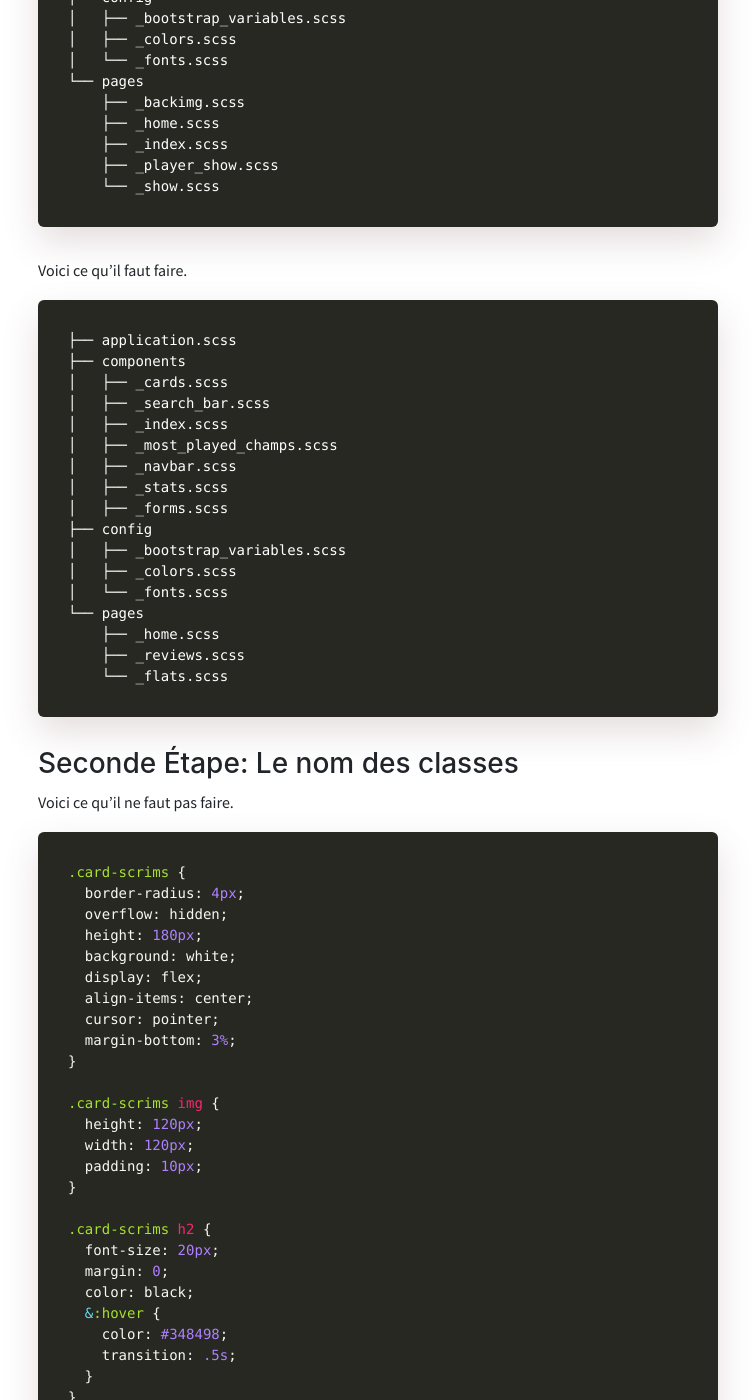
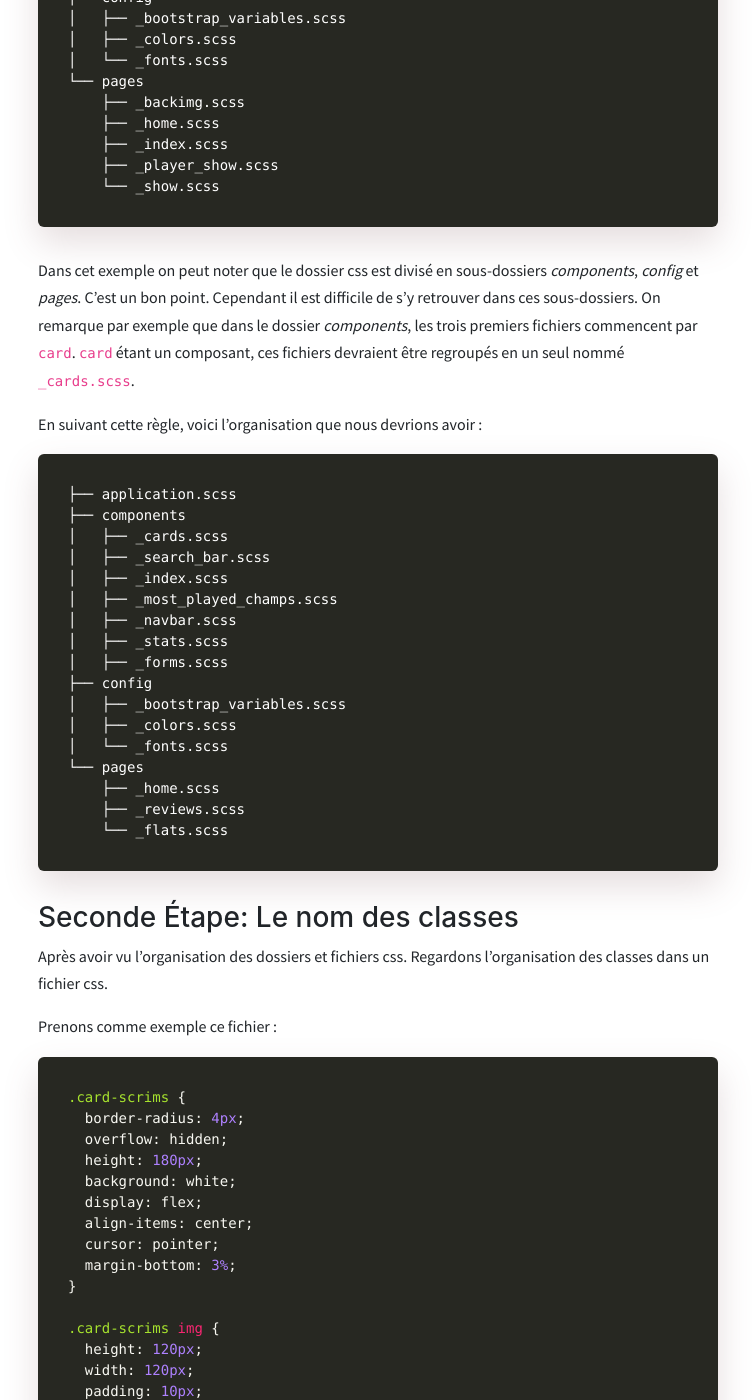
Before and after one commit to alexandrebk/alexandrebk.github.io, a Jekyll site: the page built from _posts/2020-03-04-good-pratice-css.md, in a window 1280 px wide and 1400 px high, scrolled down 806 px. Shown: the whole window, without its empty margins (262-1017 px from the left). Built offline with Jekyll 4.4.1, drawn with Linux system fonts in a browser that asks for light colours; nearby versions of some CDN libraries; some of the changed text lies outside the part shown.

Commit message:
(#22) Proofreading CSS (#22)
* Proofreading CSS

````diff
--- a/_posts/2020-03-04-good-pratice-css.md
+++ b/_posts/2020-03-04-good-pratice-css.md
@@ -8,7 +8,7 @@
 
 ### Première étape : Les noms des fichiers
 
-Voici ce qu'il ne faut pas faire
+Prenons un exemple d'organisation de dossier *css*.
 
 ```
 ├── application.scss
@@ -44,7 +44,10 @@
     └── _show.scss
 ```
 
-Voici ce qu'il faut faire.
+Dans cet exemple on peut noter que le dossier css est divisé en sous-dossiers *components*, *config* et *pages*. C'est un bon point. Cependant il est difficile de s'y retrouver dans ces sous-dossiers.
+On remarque par exemple que dans le dossier *components*, les trois premiers fichiers commencent par `card`. `card` étant un composant, ces fichiers devraient être regroupés en un seul nommé `_cards.scss`.
+
+En suivant cette règle, voici l'organisation que nous devrions avoir :
 
 ```
 ├── application.scss
@@ -68,7 +71,9 @@
 
 ### Seconde Étape: Le nom des classes
 
-Voici ce qu'il ne faut pas faire.
+Après avoir vu l'organisation des dossiers et fichiers css. Regardons l'organisation des classes dans un fichier css.
+
+Prenons comme exemple ce fichier :
 
 ```scss
 .card-scrims {
@@ -111,9 +116,9 @@
 }
 ```
 
-Voici ce qu'il faut faire.
+Tout d'abord réunir toutes les *cards* dans un même fichier.
 
-Tout d'abord réunir toutes les *cards* dans un même fichier.
+Nous remarquons la répétition de `.card-scrims`. Pour éviter cette répétition, nous allons nester les éléments.
 
 Ensuite renommer certaines classes. Par exemple pour `.card-scrims-infos`, nous allons la remplacer par `.infos`. Et nous allons facilement la cibler grâce au *nesting*.
 
````
